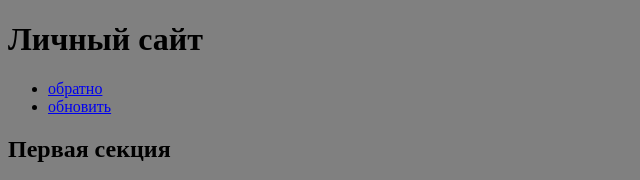
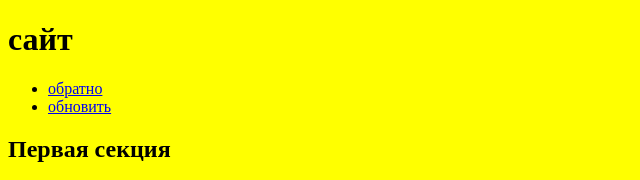
Before and after one commit to reqinald14/jenkins_site, a plain HTML site: page catalog.html in a window 1280 px wide. Shown: the top 180 px of the page, without its empty margins (0-640 px from the left). Drawn offline with Linux system fonts and the light colour scheme.

Commit message:
Update catalog.html

```diff
--- a/catalog.html
+++ b/catalog.html
@@ -5,9 +5,9 @@
     <meta name="viewport" content="width=device-width, initial-scale=1.0">
     <title>Вкладка2</title>
   </head>
-  <body bgcolor=grey>
+  <body bgcolor=yellow>
     <header>
-      <h1>Личный сайт</h1>
+      <h1>сайт</h1>
       <nav>
         <ul>
           <li><a href="index.html">обратно </a></li>
```
